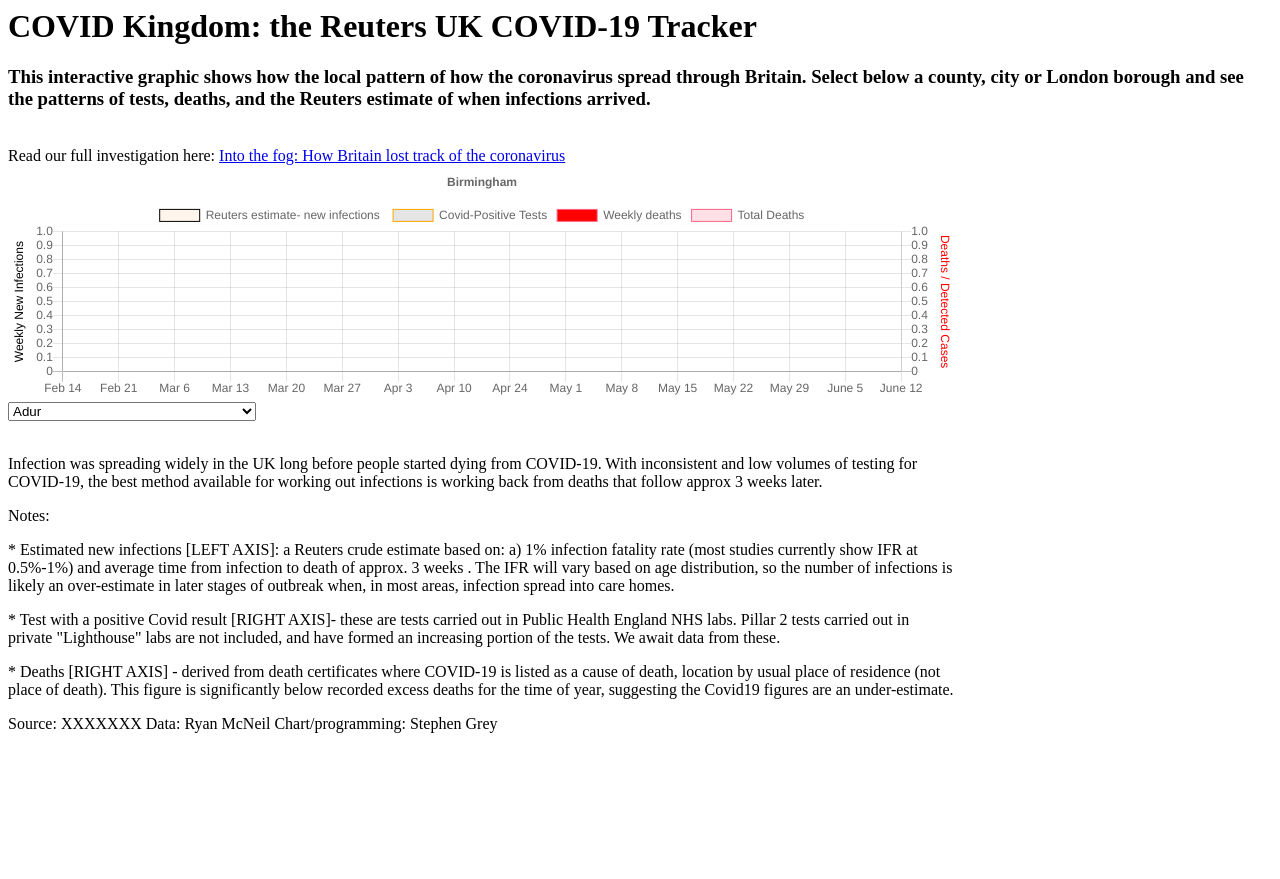
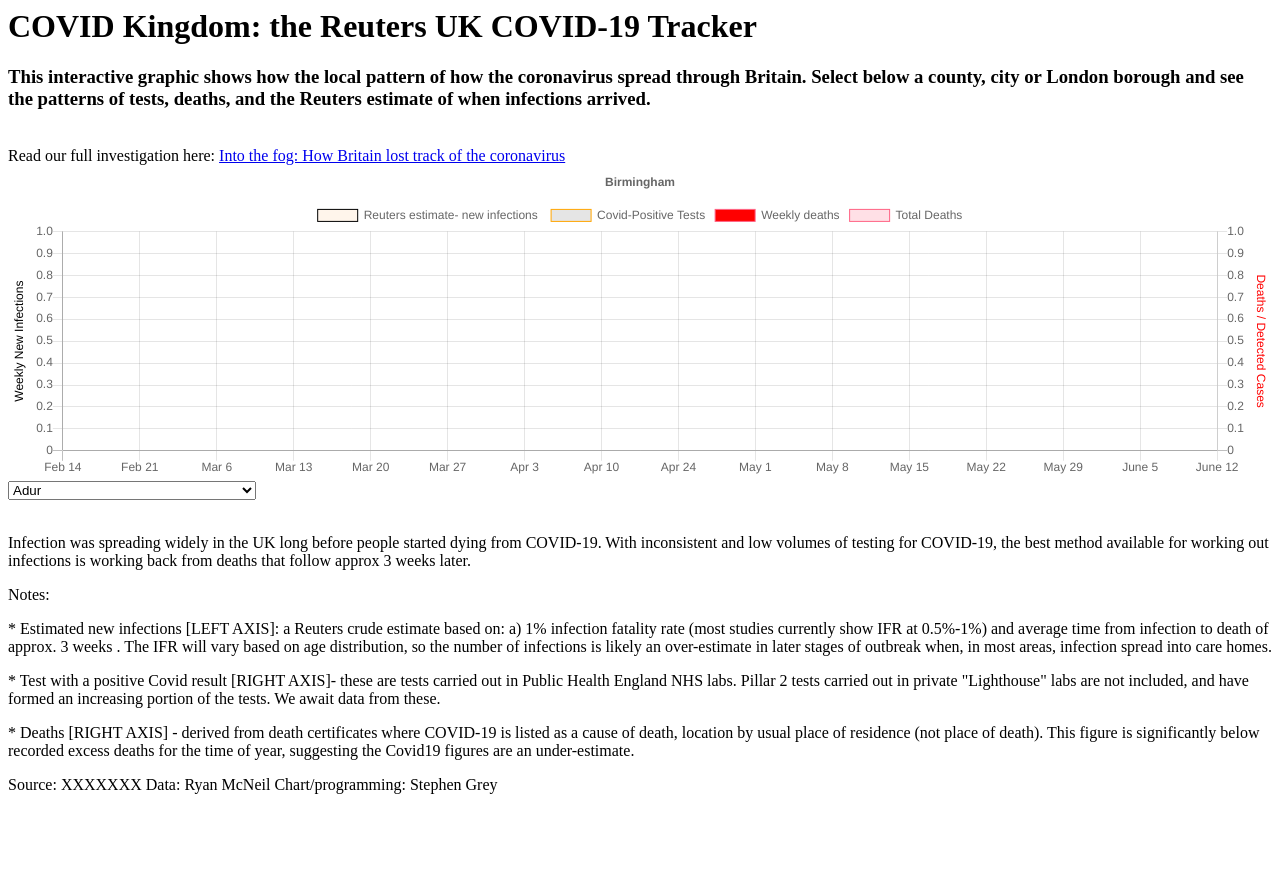
Before and after one commit to StephenGrey/covid_data, a Django app: page /graph/ in a window 1280 px wide. Run offline with Django 3.2, Linux system fonts and the light colour scheme; data that the repository does not hold is empty; parts of the project's set-up code (start-up, migrations or seed data) failed here and were passed over; some libraries are stand-ins or nearby versions.

Commit message:
template2

```diff
--- a/graph/templates/graph/local_covid.html
+++ b/graph/templates/graph/local_covid.html
@@ -16,11 +16,10 @@
 <div class="container">
 
  <div class="row">
-  	<div style="width:75%; height:90%">
+  	<div style="width:100%; height:90%">
     	<div class="col-md-1"></div>
     	<div class="col-md-11">
       		<canvas id="myChart" width="400" height="500"></canvas>
-
     	</div>
 
 <select id="Filter">
```
